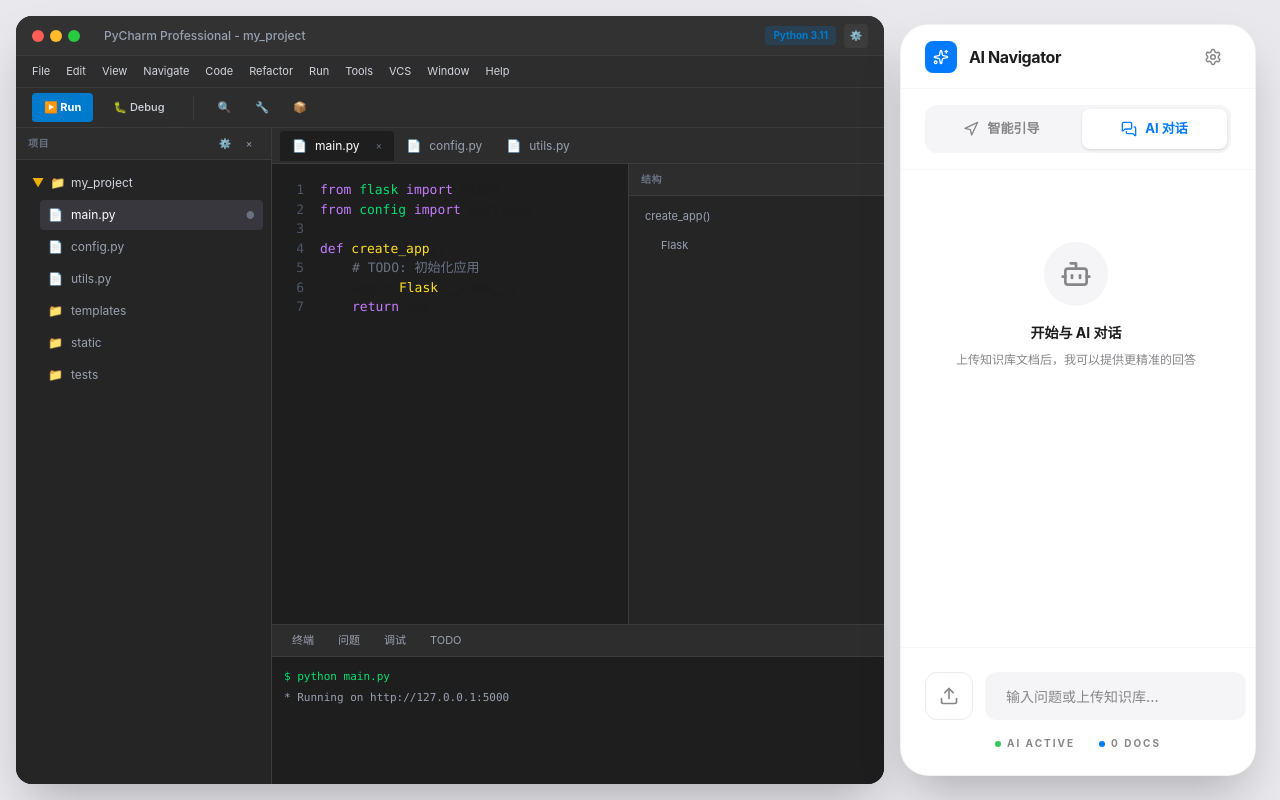
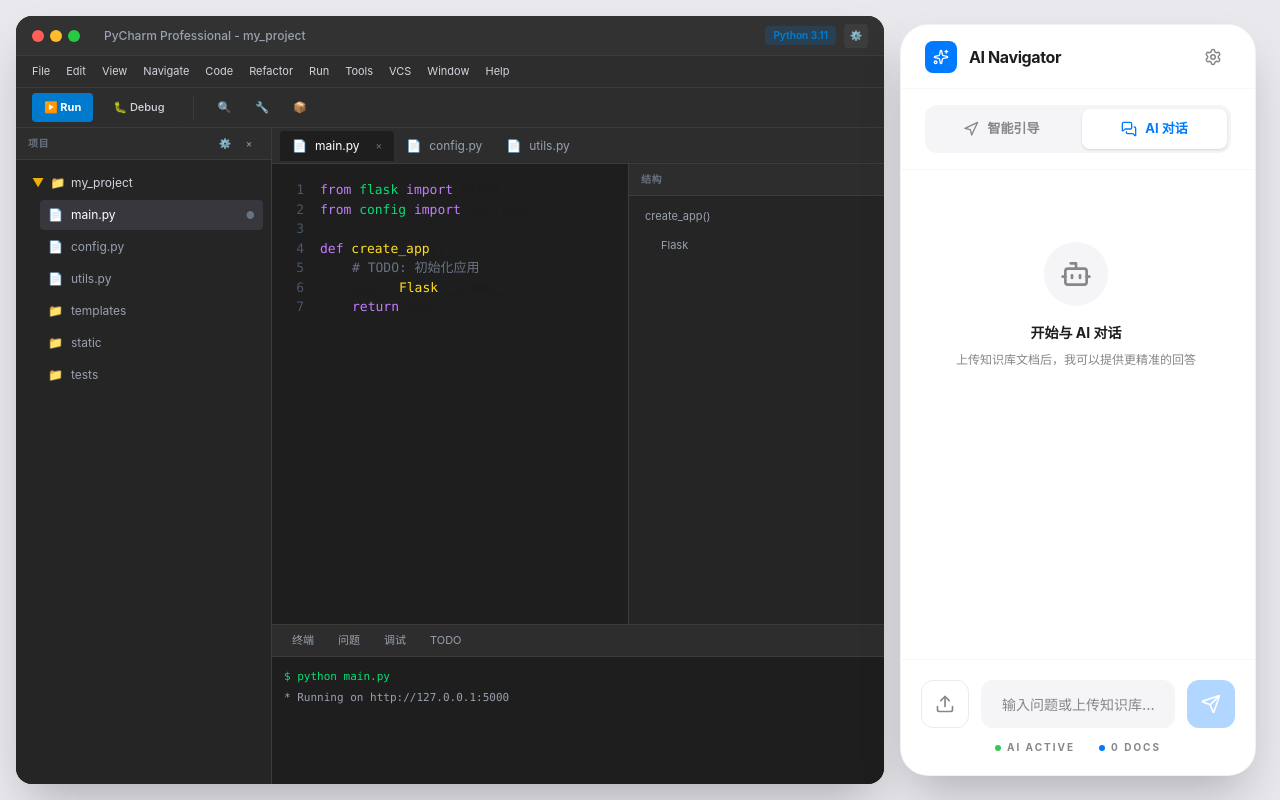
Before and after one commit to mm1025048717-hash/ai-navigation-system, a Next.js app: page / in a window 1280 px wide. Both pictures are taken after a click on the button "AI 对话". Built offline with nearby package versions, Linux system fonts and the light colour scheme.

Commit message:
fix: 优化输入框布局 - 确保所有元素完整显示，防止按钮被压缩

```diff
--- a/src/components/Sidebar.tsx
+++ b/src/components/Sidebar.tsx
@@ -685,7 +685,7 @@ export const Sidebar = ({
 
       {/* 底部输入框 - 仅在 AI 对话模式下显示 */}
       {activeTab === "chat" && (
-        <footer className="p-6 border-t border-black/[0.03] bg-white relative">
+        <footer className="px-5 py-5 border-t border-black/[0.03] bg-white relative">
           {/* 隐藏的文件输入 */}
           <input
             ref={fileInputRef}
@@ -703,7 +703,7 @@ export const Sidebar = ({
                 initial={{ opacity: 0, y: 10 }}
                 animate={{ opacity: 1, y: 0 }}
                 exit={{ opacity: 0, y: 10 }}
-                className="absolute bottom-full left-6 right-6 mb-2 p-4 bg-white rounded-2xl border border-black/[0.05] shadow-xl space-y-3"
+                className="absolute bottom-full left-5 right-5 mb-2 p-4 bg-white rounded-2xl border border-black/[0.05] shadow-xl space-y-3"
               >
                 <div className="flex items-center gap-2">
                   <Upload className="w-4 h-4 text-[#007AFF]" />
@@ -720,10 +720,10 @@ export const Sidebar = ({
             )}
           </AnimatePresence>
 
-          <div className="relative flex items-center gap-3">
+          <div className="flex items-center gap-3 w-full">
             <button
               onClick={() => setIsUploadMenuOpen(!isUploadMenuOpen)}
-              className="w-12 h-12 rounded-xl border border-black/[0.08] flex items-center justify-center hover:bg-[#F5F5F7] transition-colors shrink-0"
+              className="w-12 h-12 rounded-xl border border-black/[0.08] flex items-center justify-center hover:bg-[#F5F5F7] transition-colors shrink-0 flex-shrink-0"
             >
               {isUploading ? (
                 <Loader2 className="w-5 h-5 text-[#007AFF] animate-spin" />
@@ -737,12 +737,12 @@ export const Sidebar = ({
               onKeyDown={(e) => e.key === "Enter" && !e.shiftKey && handleSend()}
               placeholder={documents.length > 0 ? "向 AI 询问任何细节..." : "输入问题或上传知识库..."}
               disabled={isLoading}
-              className="flex-1 h-12 pl-5 pr-5 bg-[#F5F5F7] rounded-xl text-[14px] font-medium outline-none border border-transparent focus:border-[#007AFF]/30 focus:bg-white transition-all disabled:opacity-50 placeholder:text-[#86868B]"
+              className="flex-1 min-w-0 h-12 px-5 bg-[#F5F5F7] rounded-xl text-[14px] font-medium outline-none border border-transparent focus:border-[#007AFF]/30 focus:bg-white transition-all disabled:opacity-50 placeholder:text-[#86868B]"
             />
             <button
               onClick={handleSend}
               disabled={isLoading || !input.trim()}
-              className="w-12 h-12 bg-[#007AFF] rounded-xl flex items-center justify-center hover:bg-[#0063CE] active:scale-[0.95] transition-all disabled:opacity-30 shrink-0"
+              className="w-12 h-12 bg-[#007AFF] rounded-xl flex items-center justify-center hover:bg-[#0063CE] active:scale-[0.95] transition-all disabled:opacity-30 shrink-0 flex-shrink-0"
             >
               {isLoading ? (
                 <Loader2 className="w-5 h-5 text-white animate-spin" />
@@ -751,7 +751,7 @@ export const Sidebar = ({
               )}
             </button>
           </div>
-          <div className="mt-4 flex items-center justify-center gap-6 text-[10px] font-bold text-[#86868B] uppercase tracking-[0.2em]">
+          <div className="mt-3 flex items-center justify-center gap-6 text-[10px] font-bold text-[#86868B] uppercase tracking-[0.2em]">
             <span className="flex items-center gap-1.5">
               <div className="w-1.5 h-1.5 rounded-full bg-[#34C759]" />
               AI Active
```
